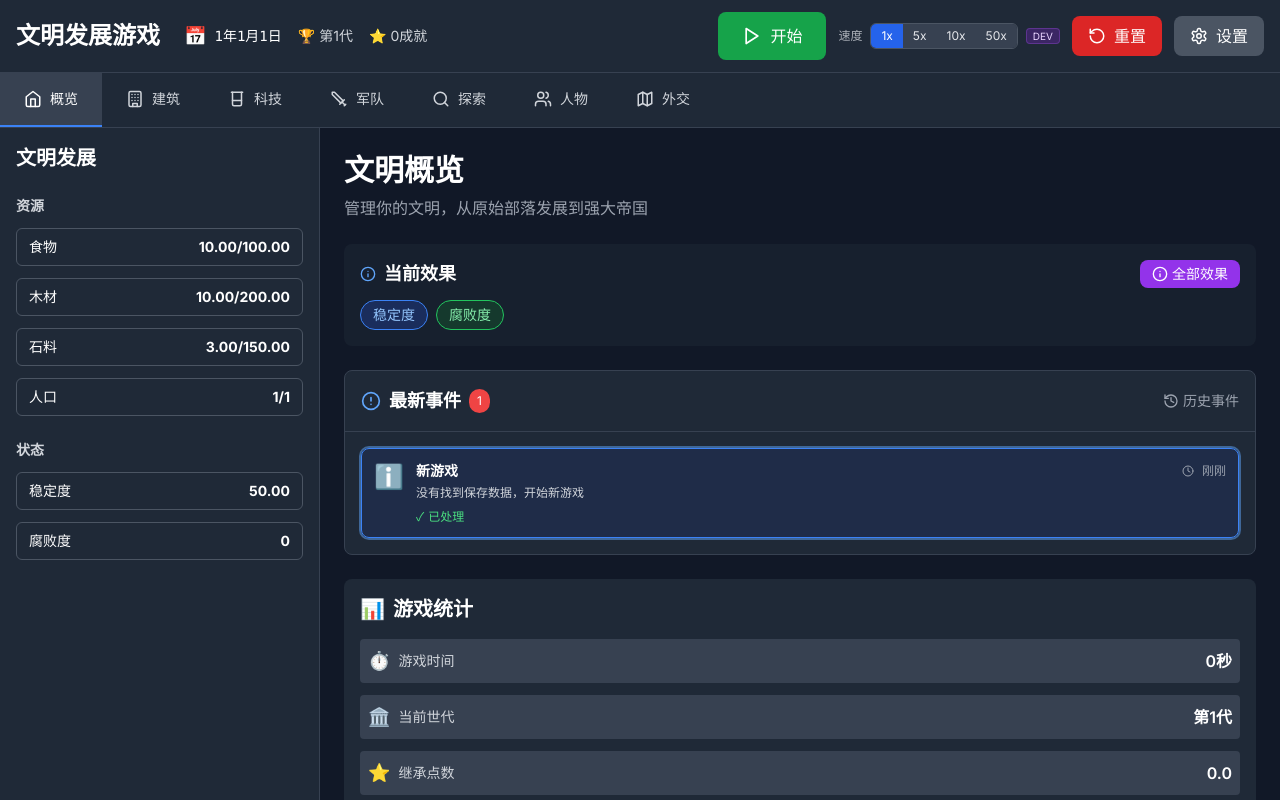
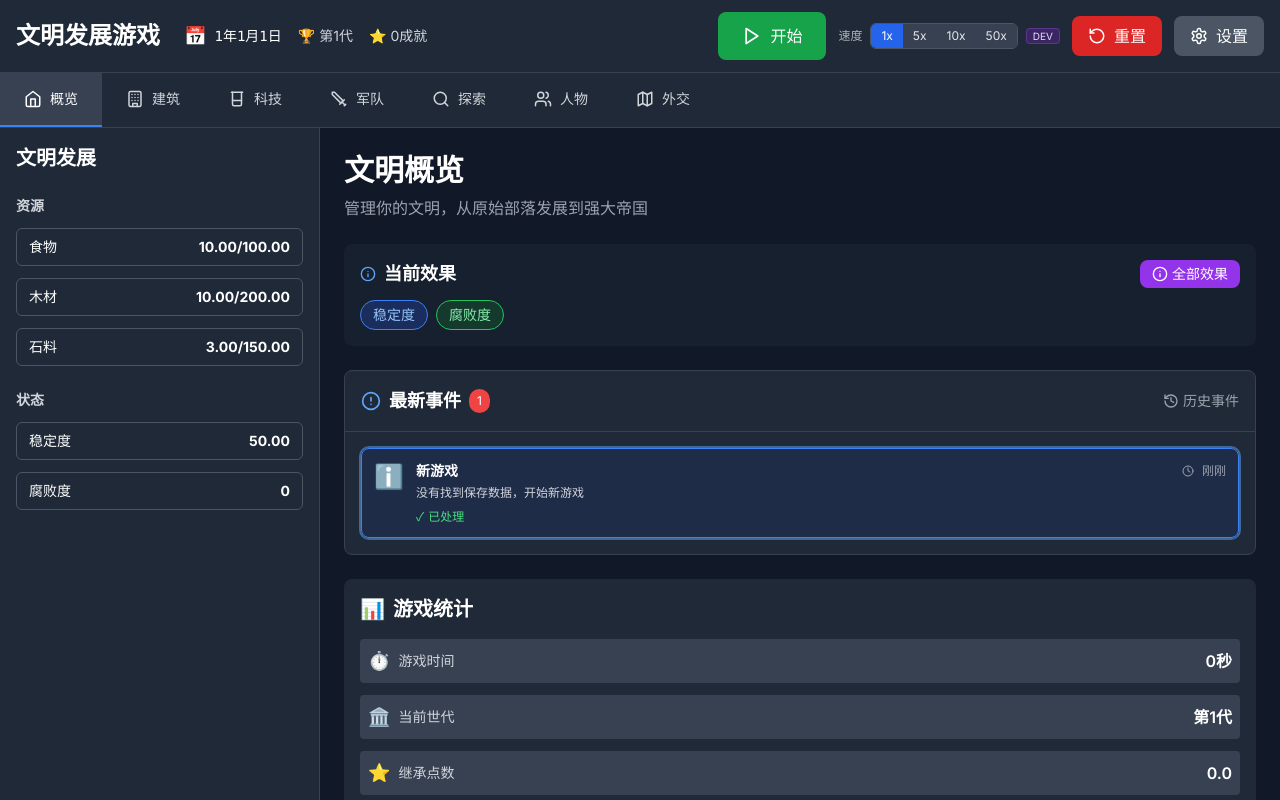
Before and after one commit to daanaagua/civilization-game, a Next.js app: page / in a window 1280 px wide. Shown: the top 800 px of the page. Built offline with nearby package versions, Linux system fonts and the light colour scheme.

Commit message:
UI: hide population ResourceItem in theresmore-layout sidebar (keep allocation section)

```diff
--- a/src/components/layout/Sidebar.tsx
+++ b/src/components/layout/Sidebar.tsx
@@ -92,7 +92,7 @@ export function Sidebar({}: SidebarProps) {
             {/* 人口 */}
              <Tooltip content={`当前人口: ${formatNumber(population, 0)}\n最大人口: ${formatNumber(maxPopulation, 0)}\n\n人口增长受住房限制影响`}>
                <div
-                 className="inline-flex items-center justify-between w-full px-3 py-2 rounded-md border text-sm font-medium text-white transition-all duration-200 bg-gray-800 border-gray-600"
+                 className="inline-flex items-center justify-between w-full px-3 py-2 rounded-md border text-sm font-medium text-white transition-all duration-200 bg-gray-800 border-gray-600 hidden"
                >
                  <div className="flex items-center">
                    <span>人口</span>
--- a/src/components/layout/theresmore-layout.tsx
+++ b/src/components/layout/theresmore-layout.tsx
@@ -809,6 +809,7 @@ const availableWorkers = getAvailableWorkers();
           />
           <ResourceItem
             name="人口"
+            className="hidden"
             value={resources.population}
             limit={maxPopulation}
             tooltipContent={`当前人口: ${formatNumber(resources.population, 0)}\n最大人口: ${formatNumber(maxPopulation, 0)}\n\n人口增长受住房限制影响`}
```
